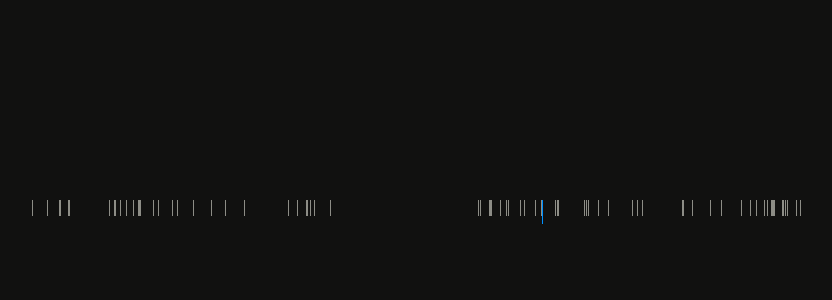
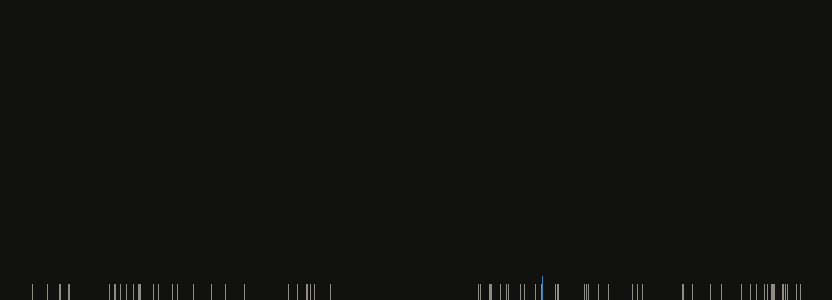
Before and after one commit to alexanderl19/22, a SvelteKit app: page / in a window 1280 px wide. Shown: the part 500-800 px from the top of the page, without its empty margins (224-1056 px from the left). Built offline with nearby package versions, Linux system fonts and the light colour scheme.

Commit message:
feat: timeline bottom

```diff
--- a/src/routes/screens/images/Timeline.svelte
+++ b/src/routes/screens/images/Timeline.svelte
@@ -14,6 +14,7 @@
 	);
 </script>
 
+<div class="parent">
 	<div class="timeline">
 		{#each datetimePercentages as datetimePercentage, i}
 			<div
@@ -23,17 +24,27 @@
 			></div>
 		{/each}
 	</div>
+</div>
 
 <style>
+	.parent {
+		position: fixed;
+		margin: 0 16px;
+		left: 0;
+		right: 0;
+		bottom: 0;
+	}
+
 	.timeline {
-		/* font-family: 'Commit Mono', monospace; */
 		position: relative;
-		max-width: 60%;
-		width: 100%;
+		margin: 0 auto;
+		height: 24px;
+		max-width: 768px;
 	}
 
 	.marker {
 		position: absolute;
+		margin-top: 8px;
 		height: 16px;
 		width: 1px;
 		background-color: var(--sand-9);
@@ -41,6 +52,7 @@
 
 	.active {
 		background-color: var(--blue-9);
+		margin-top: 0;
 		z-index: 10;
 		height: 24px;
 	}
```
Lines whose indentation alone changed are shown as unchanged.
